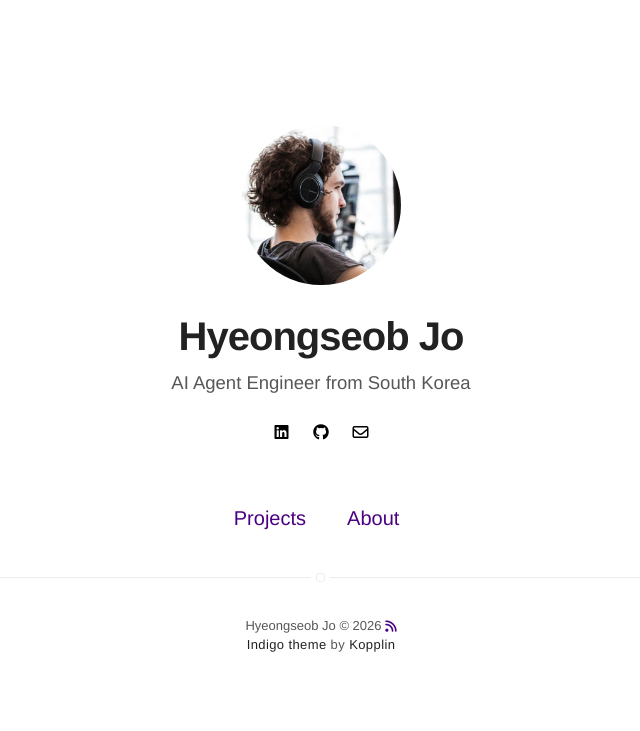
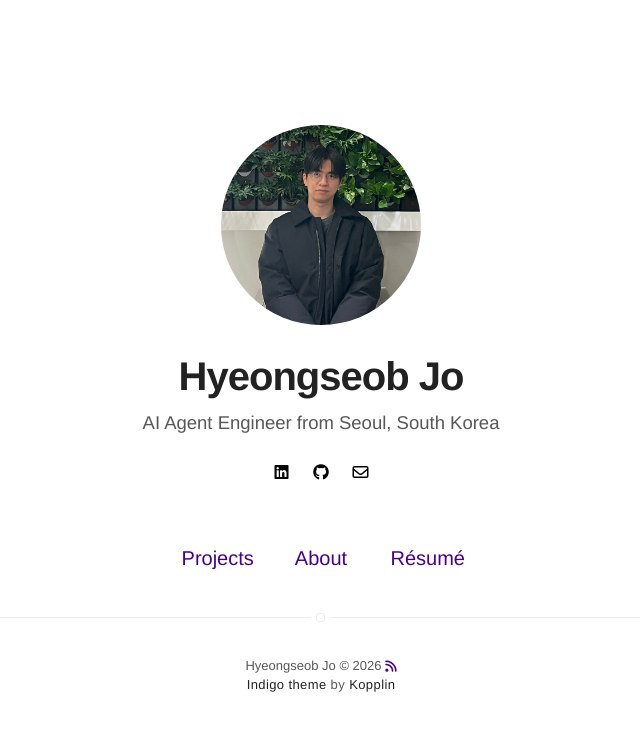
Before and after one commit to johyeongseob/johyeongseob.github.io, a Jekyll site: the page built from index.html, in a window 1280 px wide. Shown: the top 731 px of the page, without its empty margins (319-959 px from the left). Built offline with Jekyll 4.4.1, drawn with Linux system fonts in a browser that asks for light colours; nearby versions of some CDN libraries.

```diff
--- a/_config.yml
+++ b/_config.yml
@@ -1,6 +1,6 @@
 # Site identity
 title: Hyeongseob Jo
-bio: AI Agent Engineer from South Korea
+bio: AI Agent Engineer from Seoul, South Korea
 
 # Search engines and social previews
 description: Personal website featuring my profile, projects, and interests.
@@ -13,9 +13,9 @@ picture: assets/images/profile.jpg
 dark-theme: auto
 
 # Resume
-resume: false
+resume: true
 resume-external: true
-resume-url: ""
+resume-url: "https://github.com/johyeongseob/resume/blob/master/resume.pdf"
 
 # Site URL
 url: https://johyeongseob.github.io
@@ -27,7 +27,7 @@ disqus:
   categories: []
 
 # Social links
-linkedin: hyeongseob-jo-7b102b344
+linkedin: hyeongseob-jo-909952415
 github: johyeongseob
 email: hs.jo@interxlab.com
 
@@ -35,7 +35,7 @@ email: hs.jo@interxlab.com
 authors:
   johyeongseob:
     name: Hyeongseob Jo
-    bio: AI Agent Engineer from South Korea
+    bio: AI Agent Engineer from Seoul, South Korea
     external-image: false
     picture: assets/images/profile.jpg
 
--- a/_sass/components/header.sass
+++ b/_sass/components/header.sass
@@ -6,8 +6,8 @@
     z-index: 99
 
     > .link > .selfie
-        width: 160px
-        height: 160px
+        width: 200px
+        height: 200px
         margin-bottom: 25px
         border-radius: 100%
         transition: all .2s
```
Also changed, not shown: assets/images/profile.jpg.
